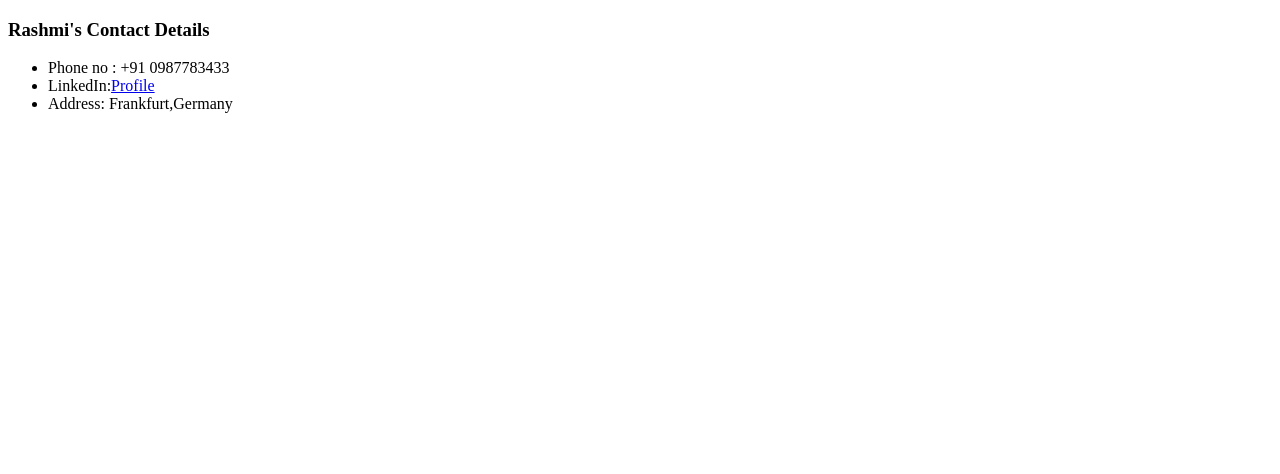
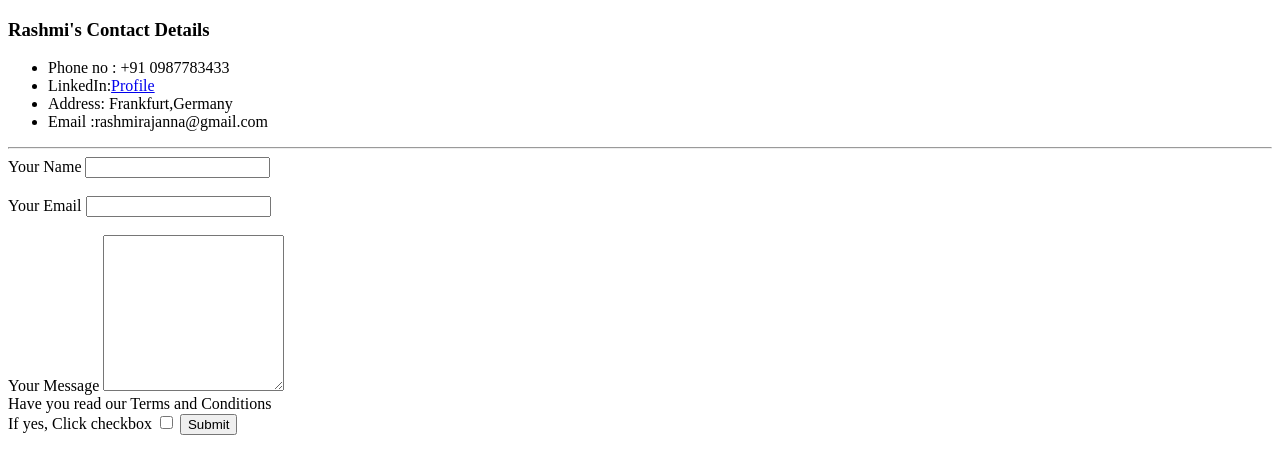
Before and after one commit to heiwa37/WebDevelopment, a plain HTML site: page HTML-personal site/contact.html in a window 1280 px wide. Drawn offline with Linux system fonts and the light colour scheme.

Commit message:
form- contact

```diff
--- a/HTML-personal site/contact.html
+++ b/HTML-personal site/contact.html
@@ -10,6 +10,29 @@
       <li>Phone no : +91 0987783433</li>
       <li>LinkedIn:<a href="https://www.linkedin.com/in/rashmirajanna/">Profile</a> </li>
       <li>Address: Frankfurt,Germany</li>
+      <li>Email :rashmirajanna@gmail.com</li>
     </ul>
+    <hr>
+    <!-- To create a form , we use form tag
+    1. first we use label to say the statement
+    2. Actions can be done by using "input -" type- text,submit,file,date,radio,checkbox
+    range and many others. use mdn document for more definitions-->
+    <!-- Form mailto will- required mail method- what actions should be done
+      enctype is text plain - which takes all data in simple text
+    2. textarea - is helpful when we need to describe the msg -->
+    <form  action="mailto:rashmirajec@gmail.com" method="post"enctype="text/plain">
+      <label for="">Your Name</label>
+      <input type="text" name="Your Name" value=""><br><br>
+      <label for="">Your Email</label>
+      <input type="email" name="Your email" value=""> <br><br>
+      <label for="">Your Message</label>
+      <textarea name="Your Message" rows="10" cols="20"></textarea><br>
+      <label for="">Have you read our Terms and Conditions</label> <br>
+      <label for=""> If yes, Click checkbox</label>
+      <input type="checkbox" name="" value="">
+      <input type="submit" name="">
+      <!-- <label for=""> "Did you like my page?"</label> -->
+      <!-- <input type="radio" name="" value="">  -->
+    </form>
   </body>
 </html>
```
Also changed, not shown: HTML-personal site/index.html (+2 -2 lines).
